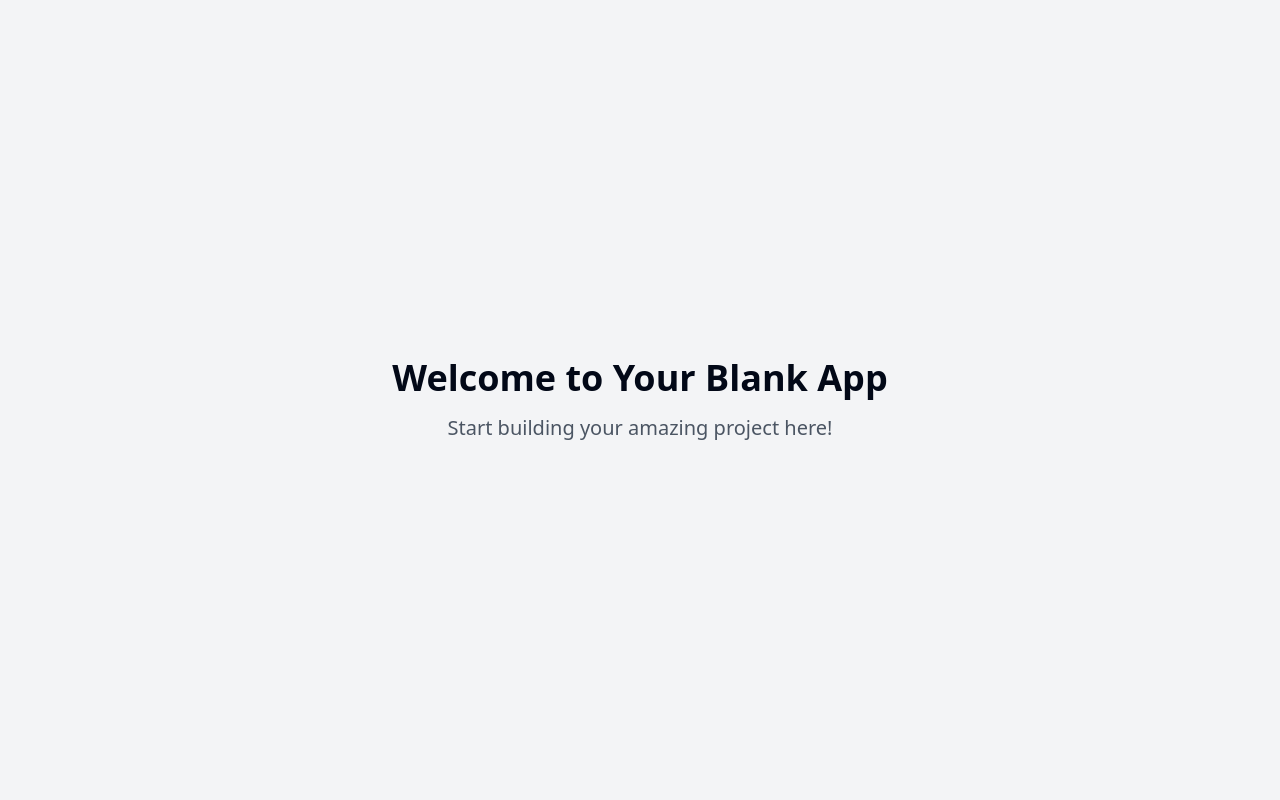
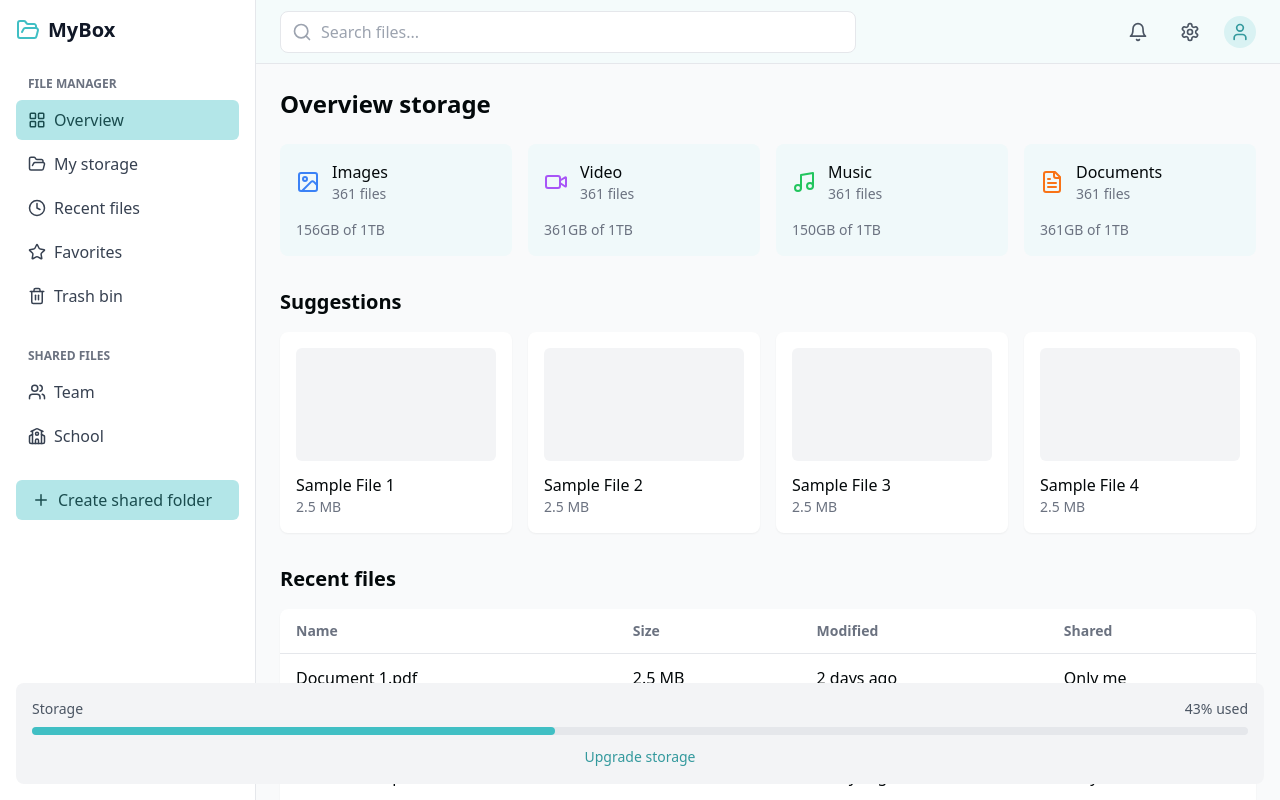
Before and after one commit to alidiamond1/image-haven-storage-ac43035e, a React (Vite) app: page / in a window 1280 px wide. Built offline with nearby package versions, Linux system fonts and the light colour scheme.

Commit message:
Create storage with image layout
Implement storage functionality that visually resembles the attached image references.
[skip gpt_engineer]

```diff
--- a/src/App.tsx
+++ b/src/App.tsx
@@ -1,8 +1,10 @@
+import { QueryClient, QueryClientProvider } from "@tanstack/react-query";
+import { BrowserRouter, Routes, Route } from "react-router-dom";
 import { Toaster } from "@/components/ui/toaster";
 import { Toaster as Sonner } from "@/components/ui/sonner";
 import { TooltipProvider } from "@/components/ui/tooltip";
-import { QueryClient, QueryClientProvider } from "@tanstack/react-query";
-import { BrowserRouter, Routes, Route } from "react-router-dom";
+import Sidebar from "./components/layout/Sidebar";
+import Header from "./components/layout/Header";
 import Index from "./pages/Index";
 
 const queryClient = new QueryClient();
@@ -13,9 +15,17 @@ const App = () => (
       <Toaster />
       <Sonner />
       <BrowserRouter>
-        <Routes>
-          <Route path="/" element={<Index />} />
-        </Routes>
+        <div className="flex h-screen">
+          <Sidebar />
+          <div className="flex-1 flex flex-col overflow-hidden">
+            <Header />
+            <main className="flex-1 overflow-auto bg-gray-50">
+              <Routes>
+                <Route path="/" element={<Index />} />
+              </Routes>
+            </main>
+          </div>
+        </div>
       </BrowserRouter>
     </TooltipProvider>
   </QueryClientProvider>
--- /dev/null
+++ b/src/components/layout/Header.tsx
@@ -0,0 +1,33 @@
+import { FC } from 'react';
+import { Search, Bell, Settings, User } from 'lucide-react';
+
+const Header: FC = () => {
+  return (
+    <div className="h-16 border-b border-gray-200 flex items-center justify-between px-6">
+      <div className="flex-1 max-w-xl">
+        <div className="relative">
+          <Search className="absolute left-3 top-1/2 transform -translate-y-1/2 text-gray-400 w-5 h-5" />
+          <input
+            type="text"
+            placeholder="Search files..."
+            className="w-full pl-10 pr-4 py-2 rounded-lg border border-gray-200 focus:outline-none focus:border-primary-300"
+          />
+        </div>
+      </div>
+
+      <div className="flex items-center gap-4">
+        <button className="p-2 hover:bg-gray-100 rounded-full">
+          <Bell className="w-5 h-5 text-gray-600" />
+        </button>
+        <button className="p-2 hover:bg-gray-100 rounded-full">
+          <Settings className="w-5 h-5 text-gray-600" />
+        </button>
+        <button className="w-8 h-8 rounded-full bg-primary-100 flex items-center justify-center">
+          <User className="w-5 h-5 text-primary-600" />
+        </button>
+      </div>
+    </div>
+  );
+};
+
+export default Header;
--- /dev/null
+++ b/src/components/layout/Sidebar.tsx
@@ -0,0 +1,83 @@
+import { FC } from 'react';
+import { Link, useLocation } from 'react-router-dom';
+import {
+  LayoutGrid,
+  FolderOpen,
+  Clock,
+  Star,
+  Trash2,
+  Users,
+  School,
+  Plus
+} from 'lucide-react';
+
+const Sidebar: FC = () => {
+  const location = useLocation();
+
+  return (
+    <div className="w-64 bg-white border-r border-gray-200 h-screen p-4">
+      <div className="flex items-center gap-2 mb-8">
+        <FolderOpen className="w-6 h-6 text-primary-500" />
+        <span className="text-xl font-semibold text-gray-900">MyBox</span>
+      </div>
+
+      <div className="space-y-1">
+        <h2 className="text-xs font-semibold text-gray-500 uppercase px-3 mb-2">File manager</h2>
+        <Link to="/" className={`sidebar-item ${location.pathname === '/' ? 'active' : ''}`}>
+          <LayoutGrid size={18} />
+          <span>Overview</span>
+        </Link>
+        <Link to="/storage" className={`sidebar-item ${location.pathname === '/storage' ? 'active' : ''}`}>
+          <FolderOpen size={18} />
+          <span>My storage</span>
+        </Link>
+        <Link to="/recent" className={`sidebar-item ${location.pathname === '/recent' ? 'active' : ''}`}>
+          <Clock size={18} />
+          <span>Recent files</span>
+        </Link>
+        <Link to="/favorites" className={`sidebar-item ${location.pathname === '/favorites' ? 'active' : ''}`}>
+          <Star size={18} />
+          <span>Favorites</span>
+        </Link>
+        <Link to="/trash" className={`sidebar-item ${location.pathname === '/trash' ? 'active' : ''}`}>
+          <Trash2 size={18} />
+          <span>Trash bin</span>
+        </Link>
+      </div>
+
+      <div className="mt-8 space-y-1">
+        <h2 className="text-xs font-semibold text-gray-500 uppercase px-3 mb-2">Shared files</h2>
+        <Link to="/team" className={`sidebar-item ${location.pathname === '/team' ? 'active' : ''}`}>
+          <Users size={18} />
+          <span>Team</span>
+        </Link>
+        <Link to="/school" className={`sidebar-item ${location.pathname === '/school' ? 'active' : ''}`}>
+          <School size={18} />
+          <span>School</span>
+        </Link>
+      </div>
+
+      <button className="mt-6 w-full flex items-center gap-2 px-4 py-2 rounded-md bg-primary-200 text-primary-800 hover:bg-primary-300 transition-colors">
+        <Plus size={18} />
+        <span>Create shared folder</span>
+      </button>
+
+      <div className="absolute bottom-4 left-4 right-4">
+        <div className="bg-gray-100 rounded-lg p-4">
+          <div className="flex justify-between mb-2">
+            <span className="text-sm text-gray-600">Storage</span>
+            <span className="text-sm text-gray-600">43% used</span>
+          </div>
+          <div className="w-full bg-gray-200 rounded-full h-2">
+            <div className="bg-primary-500 h-2 rounded-full" style={{ width: '43%' }}></div>
+          </div>
+          <button className="mt-3 w-full text-center text-sm text-primary-600 hover:text-primary-700">
+            Upgrade storage
+          </button>
+        </div>
+      </div>
+    </div>
+  );
+};
+
+export default Sidebar;
--- a/src/index.css
+++ b/src/index.css
@@ -4,74 +4,31 @@
 
 @layer base {
   :root {
-    --background: 0 0% 100%;
-    --foreground: 222.2 84% 4.9%;
-
-    --card: 0 0% 100%;
-    --card-foreground: 222.2 84% 4.9%;
-
-    --popover: 0 0% 100%;
-    --popover-foreground: 222.2 84% 4.9%;
-
-    --primary: 222.2 47.4% 11.2%;
-    --primary-foreground: 210 40% 98%;
-
-    --secondary: 210 40% 96.1%;
-    --secondary-foreground: 222.2 47.4% 11.2%;
-
-    --muted: 210 40% 96.1%;
-    --muted-foreground: 215.4 16.3% 46.9%;
-
-    --accent: 210 40% 96.1%;
-    --accent-foreground: 222.2 47.4% 11.2%;
-
-    --destructive: 0 84.2% 60.2%;
-    --destructive-foreground: 210 40% 98%;
-
-    --border: 214.3 31.8% 91.4%;
-    --input: 214.3 31.8% 91.4%;
-    --ring: 222.2 84% 4.9%;
-
+    --background: 180 43% 97%;
+    --foreground: 200 50% 3%;
+    --border: 180 9% 88%;
     --radius: 0.5rem;
   }
 
-  .dark {
-    --background: 222.2 84% 4.9%;
-    --foreground: 210 40% 98%;
-
-    --card: 222.2 84% 4.9%;
-    --card-foreground: 210 40% 98%;
-
-    --popover: 222.2 84% 4.9%;
-    --popover-foreground: 210 40% 98%;
-
-    --primary: 210 40% 98%;
-    --primary-foreground: 222.2 47.4% 11.2%;
-
-    --secondary: 217.2 32.6% 17.5%;
-    --secondary-foreground: 210 40% 98%;
-
-    --muted: 217.2 32.6% 17.5%;
-    --muted-foreground: 215 20.2% 65.1%;
-
-    --accent: 217.2 32.6% 17.5%;
-    --accent-foreground: 210 40% 98%;
-
-    --destructive: 0 62.8% 30.6%;
-    --destructive-foreground: 210 40% 98%;
-
-    --border: 217.2 32.6% 17.5%;
-    --input: 217.2 32.6% 17.5%;
-    --ring: 212.7 26.8% 83.9%;
+  body {
+    @apply bg-background text-foreground antialiased;
   }
 }
 
-@layer base {
-  * {
-    @apply border-border;
+@layer components {
+  .sidebar-item {
+    @apply flex items-center gap-2 px-3 py-2 rounded-md hover:bg-primary-100 text-gray-700;
   }
 
-  body {
-    @apply bg-background text-foreground;
+  .sidebar-item.active {
+    @apply bg-primary-200 text-primary-800;
+  }
+
+  .file-card {
+    @apply bg-white rounded-lg shadow-sm hover:shadow-md transition-shadow p-4 cursor-pointer;
+  }
+
+  .file-grid {
+    @apply grid grid-cols-1 sm:grid-cols-2 lg:grid-cols-3 xl:grid-cols-4 gap-4;
   }
 }
--- a/src/pages/Index.tsx
+++ b/src/pages/Index.tsx
@@ -1,11 +1,94 @@
-// Update this page (the content is just a fallback if you fail to update the page)
+import { FC } from 'react';
+import { FileText, Video, Music, Image } from 'lucide-react';
 
-const Index = () => {
+const StorageCard: FC<{ icon: JSX.Element; title: string; files: number; size: string }> = ({
+  icon,
+  title,
+  files,
+  size
+}) => (
+  <div className="bg-primary-50 rounded-lg p-4">
+    <div className="flex items-center gap-3 mb-4">
+      {icon}
+      <div>
+        <h3 className="font-medium">{title}</h3>
+        <p className="text-sm text-gray-500">{files} files</p>
+      </div>
+    </div>
+    <div className="text-sm text-gray-500">{size} of 1TB</div>
+  </div>
+);
+
+const Index: FC = () => {
   return (
-    <div className="min-h-screen flex items-center justify-center bg-gray-100">
-      <div className="text-center">
-        <h1 className="text-4xl font-bold mb-4">Welcome to Your Blank App</h1>
-        <p className="text-xl text-gray-600">Start building your amazing project here!</p>
+    <div className="p-6">
+      <h1 className="text-2xl font-semibold mb-6">Overview storage</h1>
+
+      <div className="grid grid-cols-1 md:grid-cols-2 lg:grid-cols-4 gap-4 mb-8">
+        <StorageCard
+          icon={<Image className="w-6 h-6 text-blue-500" />}
+          title="Images"
+          files={361}
+          size="156GB"
+        />
+        <StorageCard
+          icon={<Video className="w-6 h-6 text-purple-500" />}
+          title="Video"
+          files={361}
+          size="361GB"
+        />
+        <StorageCard
+          icon={<Music className="w-6 h-6 text-green-500" />}
+          title="Music"
+          files={361}
+          size="150GB"
+        />
+        <StorageCard
+          icon={<FileText className="w-6 h-6 text-orange-500" />}
+          title="Documents"
+          files={361}
+          size="361GB"
+        />
+      </div>
+
+      <div className="mb-8">
+        <h2 className="text-xl font-semibold mb-4">Suggestions</h2>
+        <div className="file-grid">
+          {/* Sample files - replace with real data */}
+          {[1, 2, 3, 4].map((i) => (
+            <div key={i} className="file-card">
+              <div className="aspect-video bg-gray-100 rounded-md mb-3"></div>
+              <h3 className="font-medium">Sample File {i}</h3>
+              <p className="text-sm text-gray-500">2.5 MB</p>
+            </div>
+          ))}
+        </div>
+      </div>
+
+      <div>
+        <h2 className="text-xl font-semibold mb-4">Recent files</h2>
+        <div className="bg-white rounded-lg shadow-sm">
+          <table className="w-full">
+            <thead className="text-sm text-gray-500 border-b">
+              <tr>
+                <th className="text-left py-3 px-4">Name</th>
+                <th className="text-left py-3 px-4">Size</th>
+                <th className="text-left py-3 px-4">Modified</th>
+                <th className="text-left py-3 px-4">Shared</th>
+              </tr>
+            </thead>
+            <tbody>
+              {[1, 2, 3, 4].map((i) => (
+                <tr key={i} className="border-b last:border-0 hover:bg-gray-50">
+                  <td className="py-3 px-4">Document {i}.pdf</td>
+                  <td className="py-3 px-4">2.5 MB</td>
+                  <td className="py-3 px-4">2 days ago</td>
+                  <td className="py-3 px-4">Only me</td>
+                </tr>
+              ))}
+            </tbody>
+          </table>
+        </div>
       </div>
     </div>
   );
```
Also changed, not shown: tailwind.config.ts (+12 -51 lines), 1 other file (tests, documents, lock files or other folders).
